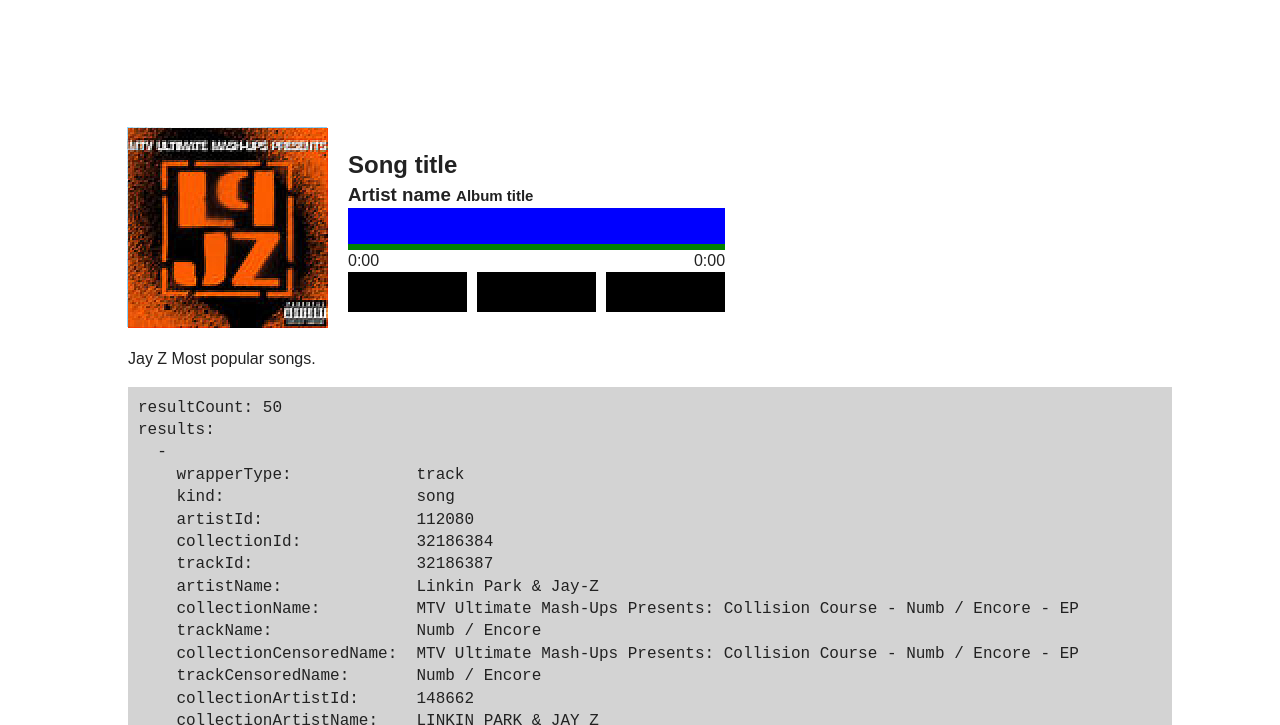
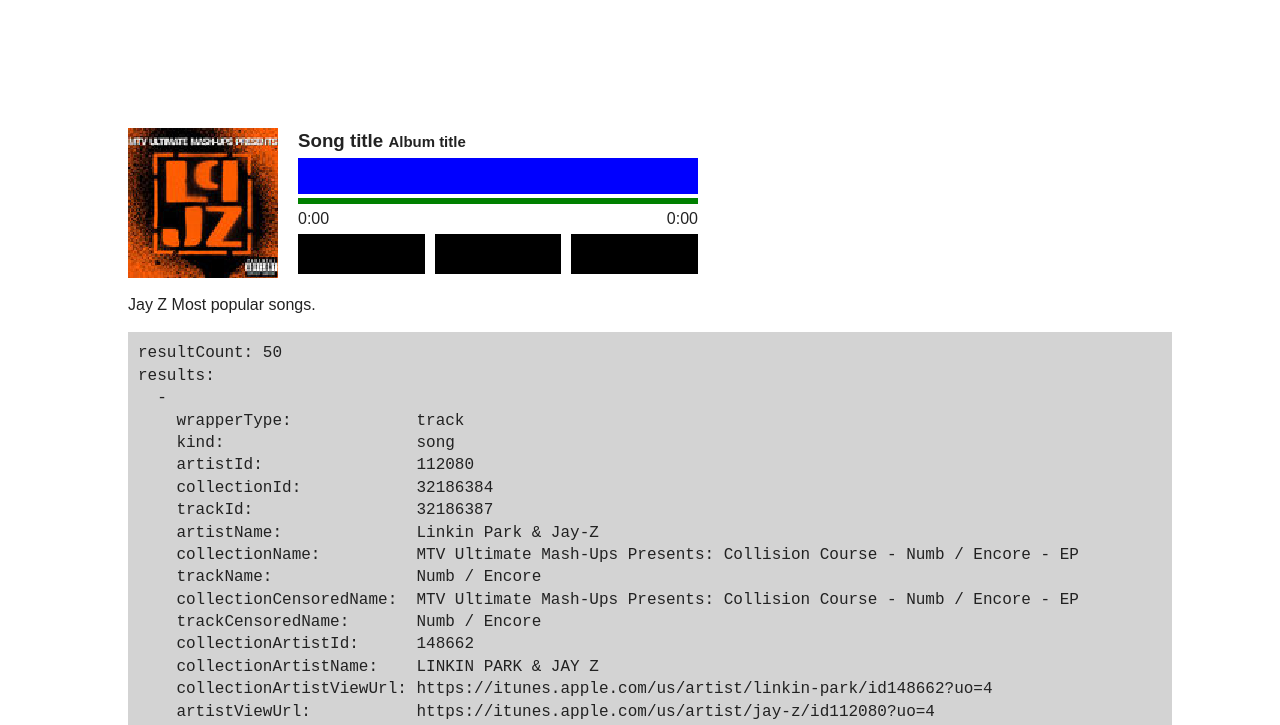
Before and after one commit to 0xjjpa/jay-z-radio, a plain HTML site: page index.html in a window 1280 px wide. Shown: the top 725 px of the page. Drawn offline with nearby package versions, Linux system fonts and the light colour scheme.

Commit message:
Removing sharping, opting for simple pixelating

```diff
--- a/css/app.css
+++ b/css/app.css
@@ -20,7 +20,8 @@ h1, h2, h3 {
 .Song__metadata {
   display: flex;
   flex-flow: row wrap;
-  padding: 20px;
+  padding: 0 20px;
+  width: 400px;
 }
 
 .Song__title,
@@ -49,30 +50,10 @@ h1, h2, h3 {
 }
 
 .Song__cover {
-  position: relative;
-}
-
-.Song__cover img {
-  width: 200px;
-  height: 200px;
   image-rendering: pixelated;
 }
-
-.Cover__overlay {
-  mix-blend-mode: overlay;
-}
-
-.Cover__overlay,
-.Overlay__holder
-{
-  position: absolute;
-  top: 0; right: 0; bottom: 0; left: 0;
-}
-
-.Overlay__filter {
-  filter: invert(1);
-  opacity: 0.5;
-  top: -1px; left: -1px;
+.Cover__image {
+  width: 150px;
 }
 
 .Control__button {
--- a/js/main.js
+++ b/js/main.js
@@ -12,14 +12,9 @@ function Song(render, state) {
   <div class="Song">
     <div class="Song__cover">
       <img class="Cover__image" src="${state.img}" />
-      <div class="Cover__overlay">
-        <img class="Overlay__holder Overlay__base" src="${state.img}" />
-        <img class="Overlay__holder Overlay__filter" src="${state.img}" />
-      </div>
     </div>
     <div class="Song__metadata">
-      <h2 class="Song__title">Song title</h2>
-      <h3 class="Song__artist">Artist name <small>Album title</small></h3>
+      <h3 class="Song__title">Song title <small>Album title</small></h3>
       <div class="Song__frequency-chart"></div>
       <div class="Song__player-progress"></div>
       <div class="Song__time-progress">
@@ -39,7 +34,6 @@ function Song(render, state) {
 Song(
   hyperHTML.bind(document.getElementById('song-root')),
   {
-    img: '/requests/100x100bb.jpg',
-    cover: '/requests/100x100bb.jpg'
+    img: '/requests/100x100bb.jpg'
   }
 )
```
